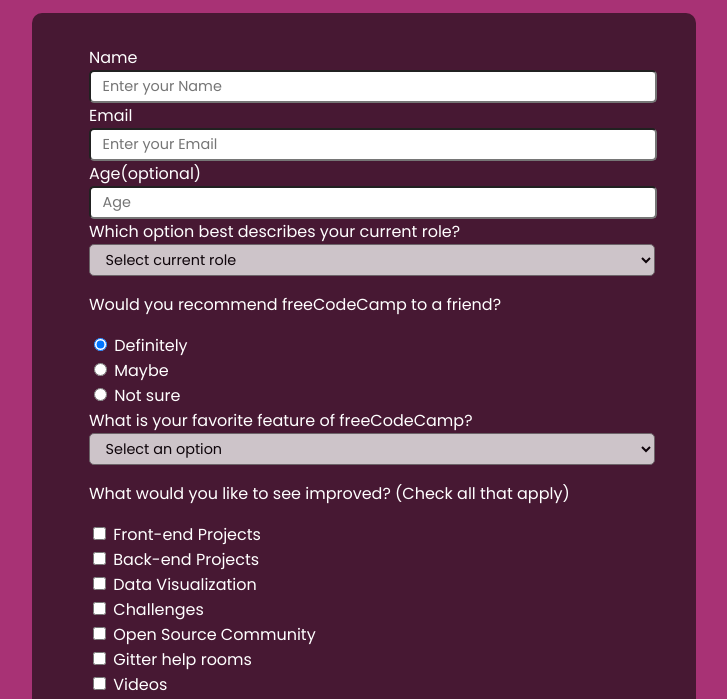
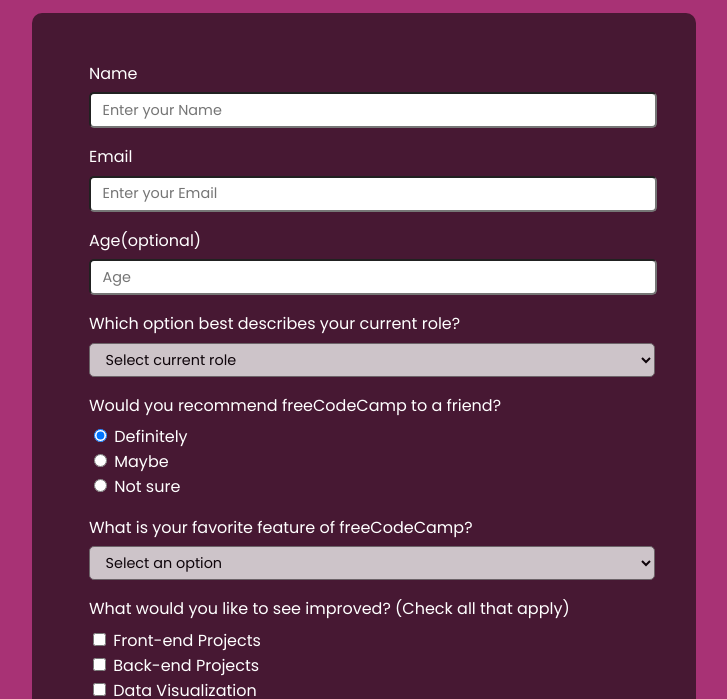
Before and after one commit to Neelam618/Freecodecampaign_challenges, a plain HTML site: page Survey form/index.html in a window 1280 px wide. Shown: the part 92-791 px from the top of the page, without its empty margins (276-1003 px from the left). Drawn offline with Linux system fonts and the light colour scheme.

Commit message:
added padding

```diff
--- a/Survey form/index.html
+++ b/Survey form/index.html
@@ -16,28 +16,28 @@
     <main>
       <div id="outline">
        <form>
-          <label for="name">Name</label><br>
+          <label class="textbox-heading" for="name">Name</label>
           <input type="text" placeholder="Enter your Name"class="textbox"><br>
-          <label for="email">Email</label><br>
+          <label class="textbox-heading" for="email">Email</label>
           <input type="text" placeholder="Enter your Email"><br>
-          <label for="age">Age(optional)</label><br>
+          <label class="textbox-heading" for="age">Age(optional)</label>
           <input type="text" placeholder="Age"><br>
-          <label for="role">Which option best describes your current role?</label><br>
+          <label class="textbox-heading" for="role">Which option best describes your current role?</label>
           <select id="role">
             <option>Select current role</option>
             <option>Student</option>
             <option>Full Time Job</option>
             <option>Full Time Learner</option>
             <option>Prefer not to say</option>
-          </select><br>
-          <p>Would you recommend freeCodeCamp to a friend?</p>
+          </select>
+          <div class="textbox-heading">Would you recommend freeCodeCamp to a friend?</div>
           <input type="radio" id="definitely" checked name="recommend" value="definitely">
           <label for="definitely">Definitely</label><br>
           <input type="radio" id="Maybe" name="recommend" value="maybe">
           <label for="Maybe">Maybe</label><br>
           <input type="radio" id="notsure" name="recommend" value="notsure">
           <label for="notsure">Not sure</label><br>
-          <label for="feature">What is your favorite feature of freeCodeCamp?</label><br>
+          <label class="textbox-heading"for="feature">What is your favorite feature of freeCodeCamp?</label>
           <select id="feature">
             <option>Select an option</option>
             <option>Challenges</option>
@@ -45,7 +45,7 @@
             <option>Community</option>
             <option>Open Source</option>
           </select><br>
-          <p>What would you like to see improved? (Check all that apply)</p>
+          <div class="textbox-heading">What would you like to see improved? (Check all that apply)</div>
           <input type="checkbox" id="op1" name="op1" value="frontend prj">
           <label for="op1">Front-end Projects</label><br>
           <input type="checkbox" id="op2" name="op2" value="backend prj">
--- a/Survey form/survey.css
+++ b/Survey form/survey.css
@@ -26,7 +26,7 @@ form{
 }
 [type="text"]{
 	width:inherit;
-	height: 27px;
+	height: 30px;
 	border-radius: 5px;
 	font-size: 0.9em;
 	padding-left: 0.8em;
@@ -34,7 +34,7 @@ form{
 }
 #role, #feature{
 	width:35.4rem;
-	height: 32px;
+	height: 34px;
 	border-radius: 5px;
 	font-size: 0.9em;
 	padding-left: 0.8em;
@@ -56,3 +56,7 @@ button{
 	height: 45px;
 	width:35.9rem;
 }
+.textbox-heading{
+	display: block;
+	padding:1em 0 0.4em 0;
+}
```
